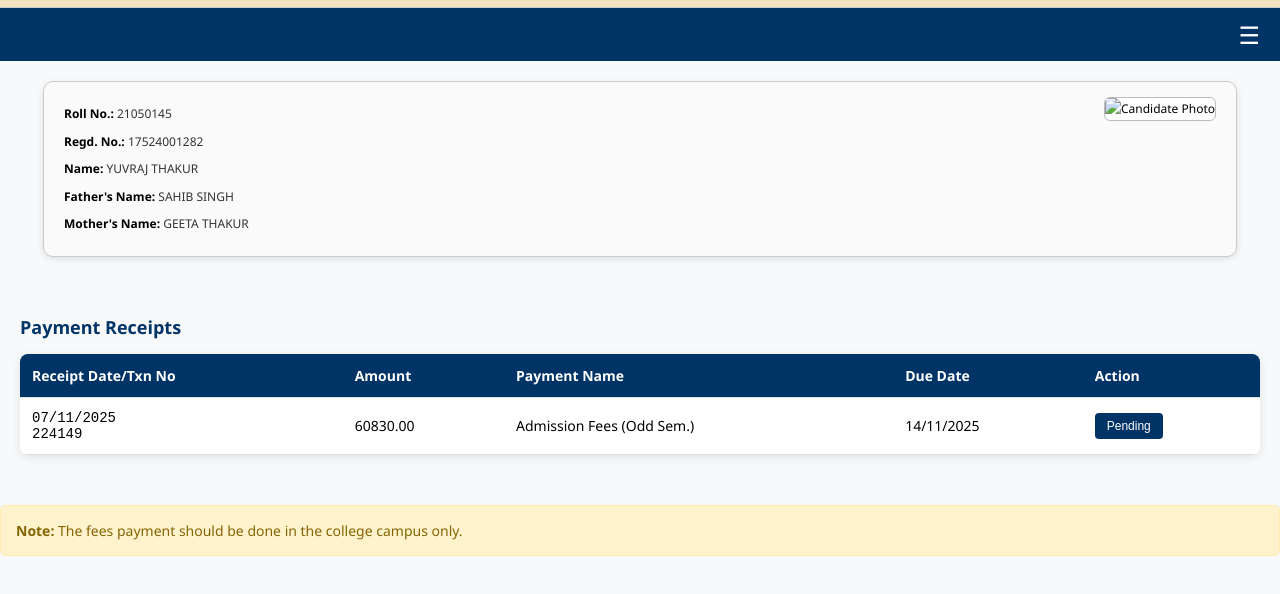
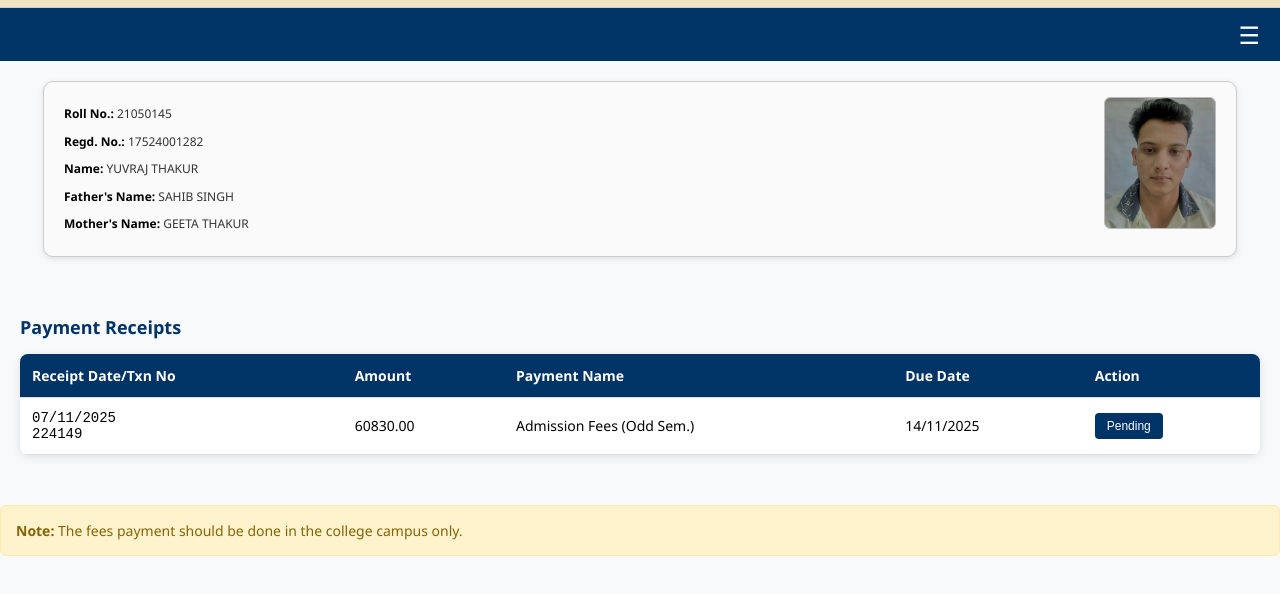
Before and after one commit to sangam0001/DavChandigarh, a plain HTML site: page payment.html in a window 1280 px wide. Shown: the part 88-682 px from the top of the page. Drawn offline with Linux system fonts and the light colour scheme.

Commit message:
Update payment.html

```diff
--- a/payment.html
+++ b/payment.html
@@ -33,7 +33,7 @@
     <p><strong>Mother's Name:</strong> GEETA THAKUR</p>
   </div>
   <div class="candidate-photo">
-    <img src="photo.jpg" alt="Candidate Photo">
+    <img src="Candidate Photo.jpg" alt="Candidate Photo">
   </div>
 </div>
 
```
